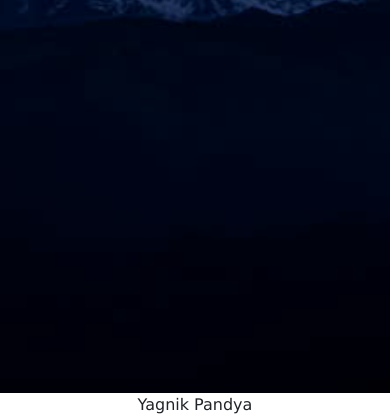
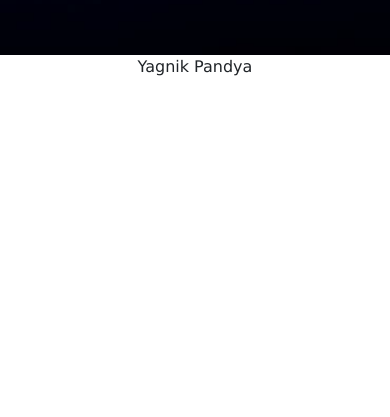
Before and after one commit to Pandya7781/S8UL, a plain HTML site: page index.html in a window 390 px wide. Shown: the part 507-924 px from the top of the page. After the commit the page ends 844 px from the top, so only its background shows below. Drawn offline with nearby package versions, Linux system fonts and the light colour scheme.

Commit message:
Update index.html

```diff
--- a/index.html
+++ b/index.html
@@ -40,7 +40,8 @@
                     }
 
         @media only screen and (max-width: 600px) {
-            height:60vh;
+           .banner-area{
+               height:60vh;
         }
     </style>
 
```
